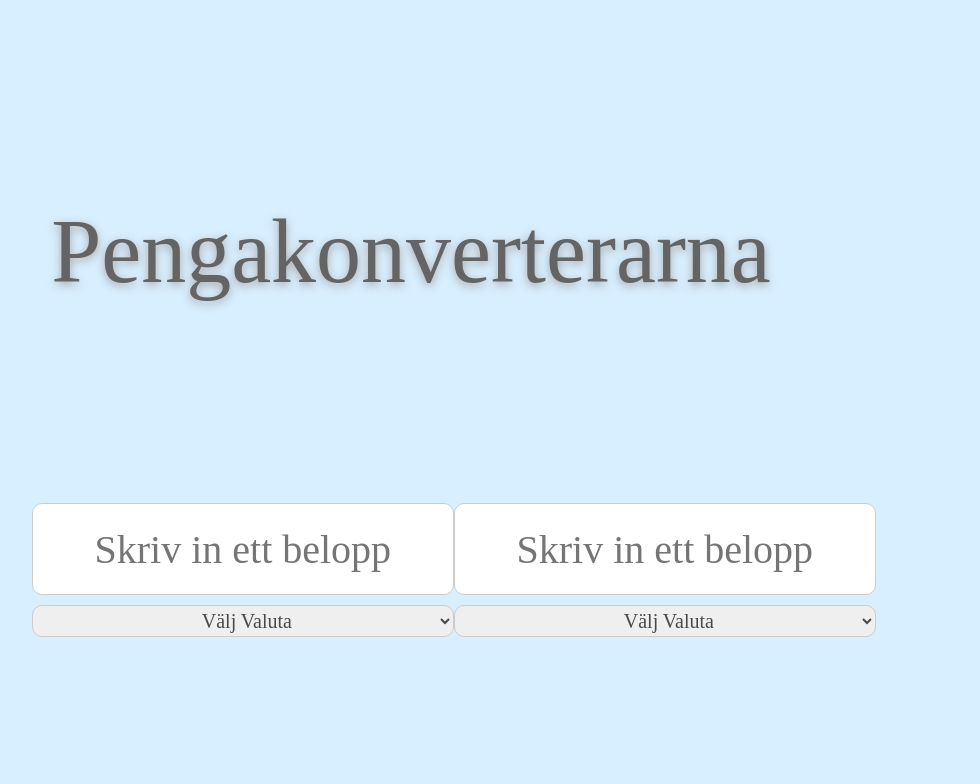
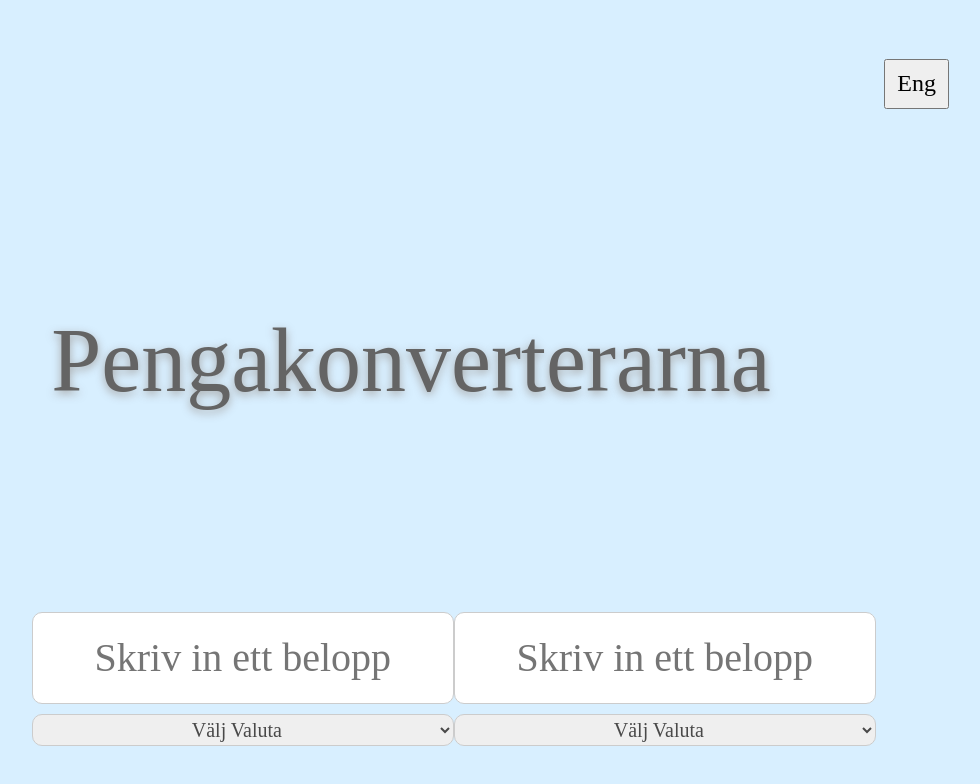
Before and after one commit to Baraghen/valutakonverterare, a plain HTML site: page index.html in a window 1280 px wide. Shown: the whole page, without its empty margins (229-1209 px from the left). Drawn offline with nearby package versions, Linux system fonts and the light colour scheme; no server answers.

Commit message:
Testar att lägga till knappen på nytt

```diff
--- a/index.html
+++ b/index.html
@@ -10,9 +10,16 @@
     </head>
 <body>
     <header>
-        <h1>Pengakonverterarna</h1>
+        <div class="wrapper">
+            <div id="btnContainer">
+                <button onclick="langSwitch()" id="btnLang" >Eng</button>
+            </div>
+            <div id="h1Container">
+                <h1>Pengakonverterarna</h1>
+            </div>
+        </div>
     </header>
-    <div class="wrapper">
+    <div class="wrapper2">
         <div id="frågaContainer">
             <input type="text" placeholder="Skriv in ett belopp" id="fråga" class="inputField" onkeyup="tillConvert()">
         </div>
--- a/script.js
+++ b/script.js
@@ -1,3 +1,27 @@
+var inputF = document.getElementById("fråga");
+var inputS = document.getElementById("svar");
+
+var drop1 = document.getElementById("valutaDrop1");
+var drop2 = document.getElementById("valutaDrop2");
+
+var btn = document.getElementById("btnLang");
+
+function langSwitch(){
+    if(inputF.placeholder === "Skriv in ett belopp"){
+        inputF.placeholder = "Enter an amount";
+        inputS.placeholder = "Enter an amount";
+        drop1[0].text = "Select Currency";
+        drop2[0].text = "Select Currency";
+        btn.innerHTML = "Sv";
+    }else{
+        inputF.placeholder = "Skriv in ett belopp";
+        inputS.placeholder = "Skriv in ett belopp";
+        drop1[0].text = "Välj Valuta";
+        drop2[0].text = "Välj Valuta";
+        btn.innerHTML = "Eng";
+    }
+}
+
 // De två funktioner som gör själva uträkningen. Dem tar värdet från inputfältet och de två valda valutorna och för in dom i formeln.
 
 function tillConvert(){
--- a/style.css
+++ b/style.css
@@ -4,7 +4,7 @@ body{
     background-color: #D8EFFF;
 }
 
-.wrapper{
+.wrapper2{
     display: grid;
     grid-template: auto auto auto auto / 20% auto auto 20%;
 }
@@ -19,6 +19,28 @@ header h1{
     text-align: center;
     margin: 200px 0;
     text-shadow: 0 3px 10px rgb(167, 167, 167);
+}
+
+#h1Container{
+    grid-column: 2 /span 2;
+    grid-row: 2;
+}
+
+.wrapper{
+    display: grid;
+    grid-template: auto auto auto auto / 20% auto auto 20%;
+}
+#btnContainer{
+    grid-column: 4;
+    grid-row: 1;
+    margin: 20% auto 0;
+}
+
+#btnLang{
+    height: 50px;
+    width: 65px;
+    font-family: "Segoe UI Light";
+    font-size: 24px;
 }
 
 /* *INPUTFIELD* */
@@ -74,5 +96,5 @@ header h1{
 }
 
 select, option{
-    padding-left: 165px;
+    padding-left: 155px;
 }
```
